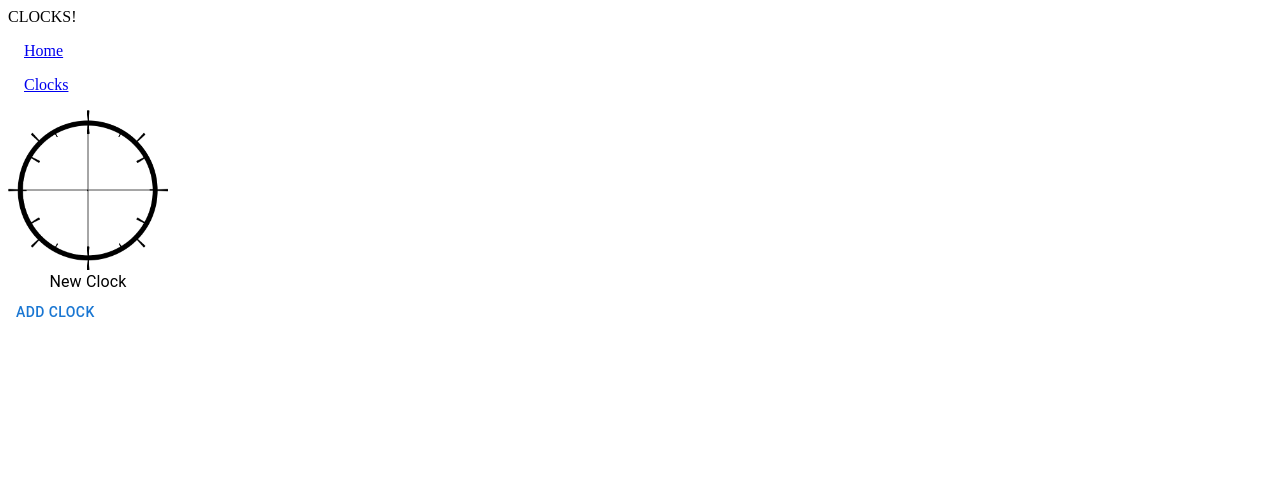
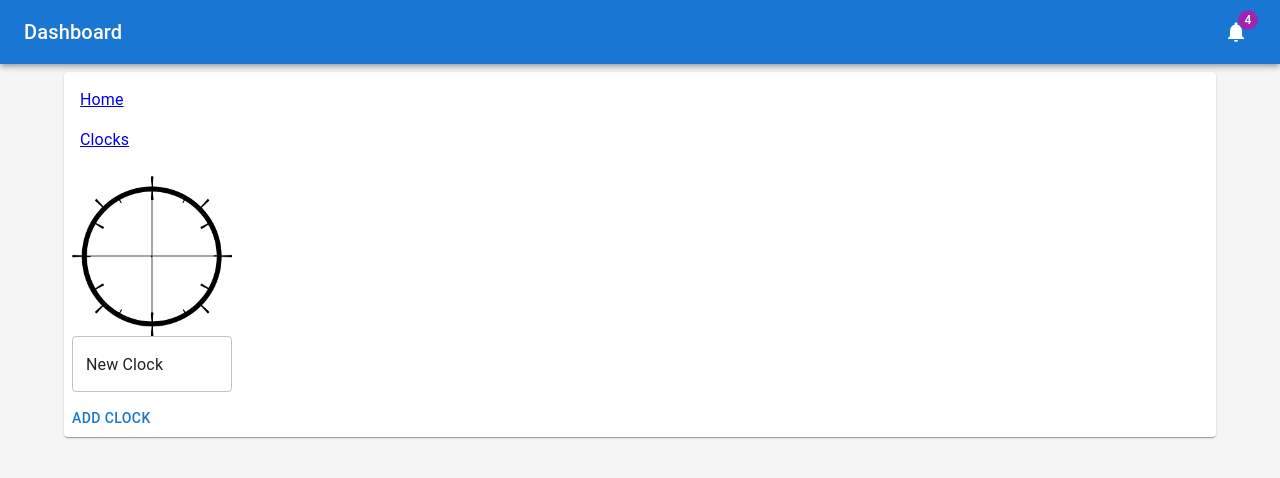
Before and after one commit to amcilraithwustl/rpg-tools, a Next.js app: page /clocks in a window 1280 px wide. Both pictures are taken after a click on the button "ADD CLOCK". Shown: the top 478 px of the page. Built offline with nearby package versions, Linux system fonts and the light colour scheme.

Commit message:
Working on clocks

```diff
--- /dev/null
+++ b/imports/theme.ts
@@ -0,0 +1,3 @@
+import { createTheme } from "@mui/material";
+
+export const theme = createTheme();
--- a/package.json
+++ b/package.json
@@ -11,7 +11,8 @@
   "dependencies": {
     "@emotion/react": "^11.11.4",
     "@emotion/styled": "^11.11.5",
-    "@mui/material": "^5.15.15",
+    "@mui/icons-material": "^5.15.16",
+    "@mui/material": "^5.15.16",
     "@uidotdev/usehooks": "^2.4.1",
     "next": "14.2.2",
     "react": "^18",
--- a/pages/clocks/clock.tsx
+++ b/pages/clocks/clock.tsx
@@ -1,36 +1,92 @@
-import { Typography } from "@mui/material";
+import { Grid, Menu, MenuItem, TextField, Typography } from "@mui/material";
+import { useState } from "react";
 import { ResponsiveContainer, PieChart, Pie, Cell } from 'recharts';
 
+// eslint-disable-next-line @next/next/no-img-element
+const img = <img src="/clock_outline.png" alt="clock" style={
+    {
+        position: 'absolute',
+        width: '100%',
+        height: '100%',
+        top: 0,
+        left: 0,
+        pointerEvents: 'none',
+    }
+} />
 
-export type clockType = { size: number, filled: number, title: string }
-export const Clock = ({ clock: { size, filled, title }, setClock }: { clock: clockType, setClock: (arg: clockType) => void }) => {
+export type clockType = { size: number, filled: number, title: string, uuid: string }
+export const Clock = ({ clock: { size, filled, title, ...clock }, setClock }: { clock: clockType, setClock: (arg: clockType) => void }) => {
     const on = { value: 1, on: true };
     const off = { value: 1, on: false }
     const data01 = [...[...new Array(size - filled)].map(() => off), ...[...new Array(filled)].map(() => on)];
     const radius = 80;
     const radRatio = .86
-    return <div style={{ width: radius * 2 }}>
-        <div style={{ height: radius * 2, width: radius * 2, position: "relative" }}>
-            <ResponsiveContainer width="100%" height="100%" style={{ transform: "rotate(-90deg)" }}>
-                <PieChart width={100} height={100} >
-                    <Pie data={data01} dataKey="value" cx="50%" cy="50%" outerRadius={radRatio * radius}  >
+    const [contextMenu, setContextMenu] = useState<{
+        mouseX: number;
+        mouseY: number;
+    } | null>(null);
+    return <Grid item style={{ width: radius * 2 }} sx={{ margin: 1 }}>
+        <div style={{ height: radius * 2, width: radius * 2, position: "relative" }}
+            onContextMenu={event => {
+                event.preventDefault();
+                setContextMenu(
+                    contextMenu === null
+                        ? {
+                            mouseX: event.clientX + 2,
+                            mouseY: event.clientY - 6,
+                        }
+                        : // repeated contextmenu when it is already open closes it with Chrome 84 on Ubuntu
+                        // Other native context menus might behave different.
+                        // With this behavior we prevent contextmenu from the backdrop to re-locale existing context menus.
+                        null,
+                );
+            }}>
+            <ResponsiveContainer width="100%" height="100%" style={{ transform: "rotate(-90deg)" }} >
+                <PieChart width={100} height={100}
+
+                >
+                    <Pie data={data01} dataKey="value" cx="50%" cy="50%" outerRadius={radRatio * radius} isAnimationActive={false}  >
                         {data01.map((entry, index) => (
-                            <Cell key={`cell-${index}`} fill={entry.on ? "#d12317" : "#0000"} stroke={"#888"} onClick={() => setClock({ filled: entry.on ? size-index-1 : size-index, title, size })} />
+                            <Cell key={`cell-${index}`} fill={entry.on ? "#d12317" : "#0000"} stroke={"#888"} style={{ outline: 'none' }}
+                                onClick={(e) => {
+                                    e.preventDefault();
+                                    e.bubbles = false;
+                                    setClock({
+                                        filled: size - index === filled ? size - index - 1 : size - index,
+                                        title,
+                                        size,
+                                        ...clock
+                                    });
+                                }}
+                                onDrag={e => console.log(e.movementX)}
+
+                            />
                         ))}
                     </Pie>
                 </PieChart>
             </ResponsiveContainer>
-            <img src="/clock_outline.png" alt="clock" style={
-                {
-                    position: 'absolute',
-                    width: '100%',
-                    height: '100%',
-                    top: 0,
-                    left: 0,
-                    pointerEvents: 'none',
+            {img}
+            <Menu
+                open={contextMenu !== null}
+                onClose={() => setContextMenu(null)}
+                anchorReference="anchorPosition"
+                anchorPosition={
+                    contextMenu !== null
+                        ? { top: contextMenu.mouseY, left: contextMenu.mouseX }
+                        : undefined
                 }
-            } />
+            >
+                {[3, 4, 6, 8, 12].map(n => <MenuItem key={n}
+                    onClick={() => {
+                        setClock({ size: n, filled, title, ...clock });
+                        setContextMenu(null);
+                    }}
+                >{n}</MenuItem>)}
+            </Menu>
         </div>
-        <Typography width="100%" textAlign="center">{title}</Typography>
-    </div>
+        <TextField value={title} onChange={(v) => {
+            v.preventDefault();
+            setClock({ size, filled, title: v.target.value, ...clock })
+        }} />
+    </Grid>
 }
--- a/pages/clocks/index.tsx
+++ b/pages/clocks/index.tsx
@@ -1,17 +1,41 @@
 "use client";
 
 import Link from 'next/link'
-import { Button, List, ListItem } from "@mui/material";
+import { AppBar, Button, Container, List, ListItem, Paper } from "@mui/material";
 import { Clock, clockType } from './clock';
 import { useState } from 'react';
 // import { useLocalStorage } from '@uidotdev/usehooks';
 
+import * as React from 'react';
+import { ThemeProvider } from '@mui/material/styles';
+import CssBaseline from '@mui/material/CssBaseline';
+import Box from '@mui/material/Box';
+import Toolbar from '@mui/material/Toolbar';
+import Typography from '@mui/material/Typography';
+import IconButton from '@mui/material/IconButton';
+import Badge from '@mui/material/Badge';
+import Grid from '@mui/material/Grid';
+import MenuIcon from '@mui/icons-material/Menu';
+import NotificationsIcon from '@mui/icons-material/Notifications';
+import { theme } from '@/imports/theme';
+
+function makeid(length: number) {
+    let result = '';
+    const characters = 'ABCDEFGHIJKLMNOPQRSTUVWXYZabcdefghijklmnopqrstuvwxyz0123456789';
+    const charactersLength = characters.length;
+    let counter = 0;
+    while (counter < length) {
+        result += characters.charAt(Math.floor(Math.random() * charactersLength));
+        counter += 1;
+    }
+    return result;
+}
+
 const Clocks = () => {
     // const [clocks, setClocks] = useLocalStorage<clockType[]>("clockData", [])
-    const [clocks, setClocks] = useState<clockType[]>( [])
+    const [clocks, setClocks] = useState<clockType[]>([])
     return (
-        <div>
-            CLOCKS!
+        <Container>
             <List>
                 <ListItem>
                     <Link href="/">Home</Link>
@@ -20,18 +44,91 @@ const Clocks = () => {
                     <Link href="/clocks">Clocks</Link>
                 </ListItem>
             </List>
+            <Grid container>
+
                 {clocks.map(
                     (clock, index) => <Clock
-                    key={clock.title + clock.size + clock.filled}
+                        key={clock.uuid}
                         clock={clock}
                         setClock={(newClock) => {
                             clocks[index] = newClock;
                             setClocks([...clocks])
                         }}
                     />)}
-            <Button onClick={() => setClocks([...clocks, { filled: 0, size: 4, title: "New Clock" }])}>Add Clock</Button>
-        </div>
+            </Grid>
+            <Button onClick={() => setClocks([...clocks, { filled: 0, size: 4, title: "New Clock", uuid: makeid(12) }])}>Add Clock</Button>
+        </Container>
     );
 }
 
-export default Clocks;
+
+export default function Dashboard() {
+    const [open, setOpen] = React.useState(true);
+    const toggleDrawer = () => {
+        setOpen(!open);
+    };
+
+    return (
+        <ThemeProvider theme={theme}>
+            <Box sx={{ display: 'flex' }}>
+                <CssBaseline />
+                <AppBar position="absolute">
+                    <Toolbar
+                        sx={{
+                            pr: '24px', // keep right padding when drawer closed
+                        }}
+                    >
+                        <IconButton
+                            edge="start"
+                            color="inherit"
+                            aria-label="open drawer"
+                            onClick={toggleDrawer}
+                            sx={{
+                                marginRight: '36px',
+                                ...(open && { display: 'none' }),
+                            }}
+                        >
+                            <MenuIcon />
+                        </IconButton>
+                        <Typography
+                            component="h1"
+                            variant="h6"
+                            color="inherit"
+                            noWrap
+                            sx={{ flexGrow: 1 }}
+                        >
+                            Dashboard
+                        </Typography>
+                        <IconButton color="inherit">
+                            <Badge badgeContent={4} color="secondary">
+                                <NotificationsIcon />
+                            </Badge>
+                        </IconButton>
+                    </Toolbar>
+                </AppBar>
+                <Box
+                    component="main"
+                    sx={{
+                        backgroundColor: (theme) =>
+                            theme.palette.mode === 'light'
+                                ? theme.palette.grey[100]
+                                : theme.palette.grey[900],
+                        flexGrow: 1,
+                        height: '100vh',
+                        overflow: 'auto',
+                    }}
+                >
+                    <Toolbar />
+                    <Container maxWidth="lg" sx={{ mt: 4, mb: 4 }}>
+                        <Paper>
+
+                            <Grid container spacing={3}>
+                                <Clocks />
+                            </Grid>
+                        </Paper>
+                    </Container>
+                </Box>
+            </Box>
+        </ThemeProvider>
+    );
+}
```
Also changed, not shown: 1 other file (tests, documents, lock files or other folders). Lines whose indentation alone changed are shown as unchanged.
